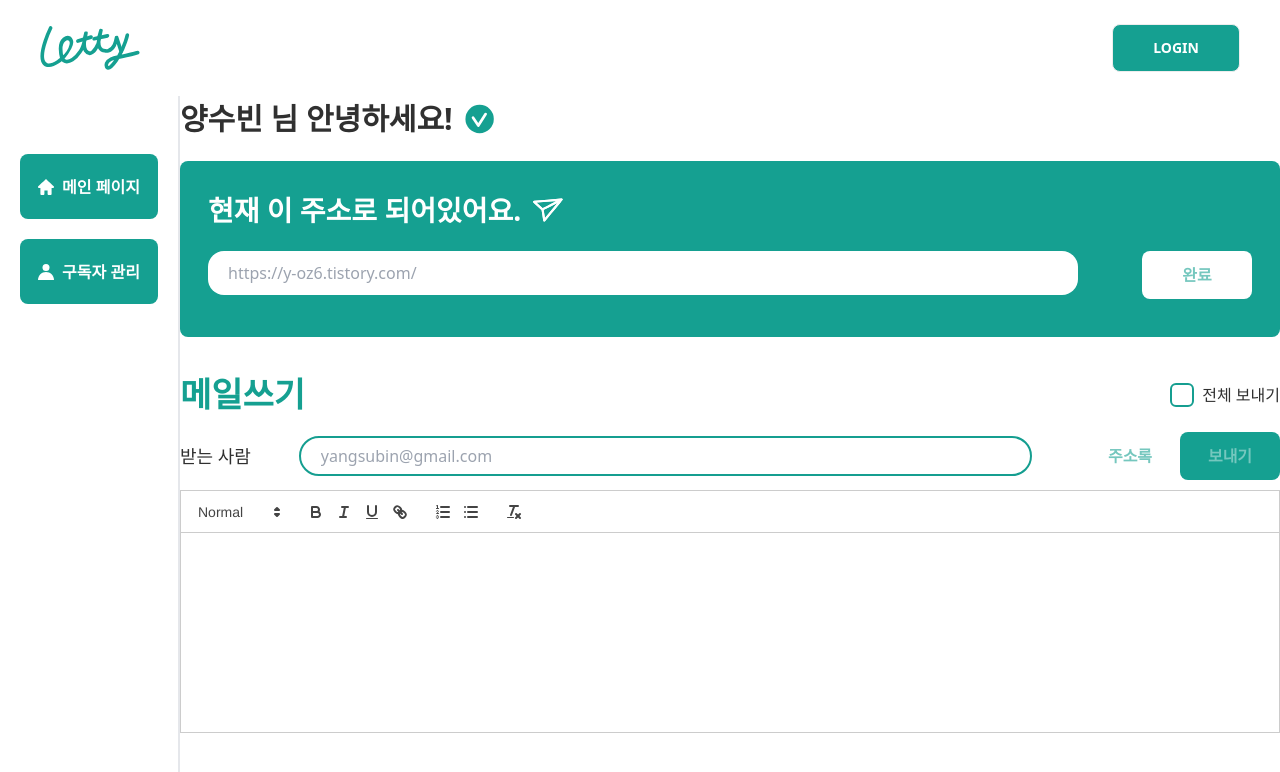
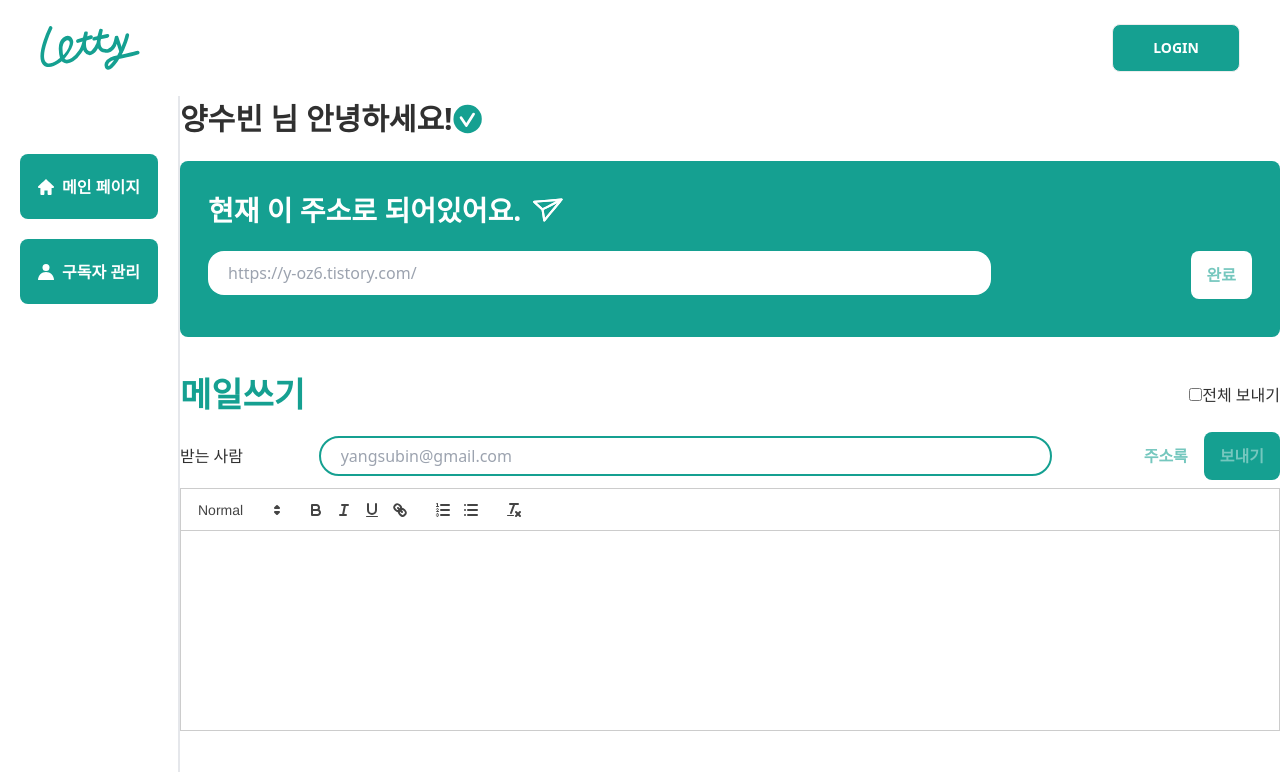
Before and after one commit to letty-project/letty-client, a React (Vite) app: page /mailing in a window 1280 px wide. Shown: the top 772 px of the page. Built offline with nearby package versions, Linux system fonts and the light colour scheme.

Commit message:
feat: mailing page 스타일링

```diff
--- a/src/pages/Mailing.tsx
+++ b/src/pages/Mailing.tsx
@@ -21,9 +21,7 @@ const Mailing = () => {
       <div className="flex justify-center items-center w-screen">
         <div className="flex flex-col h-full w-[1100px]">
           <div className="flex flex-row items-center">
-            <div className="font-black text-[30px] mr-3">
-              양수빈 님 안녕하세요!
-            </div>
+            <div className="font-black text-[30px]">양수빈 님 안녕하세요!</div>
             <CheckIcon width="30px" height="30px" fill="#15A091" />
           </div>
           <div className="rounded-lg flex flex-col w-full p-7 bg-primary-default border-0 h-1/4 my-5">
@@ -37,10 +35,10 @@ const Mailing = () => {
             </div>
             <div className="flex flex-row justify-between pt-5">
               <input
-                className="w-5/6 rounded-2xl h-11 px-5"
+                className="w-3/4 rounded-2xl h-11 px-5"
                 placeholder="https://y-oz6.tistory.com/"
               />
-              <button className="btn w-[110px] ml-8 bg-white text-primary-light  border-0  font-semibold text-base ">
+              <button className="btn bg-white text-primary-light  border-0  font-semibold text-base ">
                 완료
               </button>
             </div>
@@ -50,36 +48,33 @@ const Mailing = () => {
               <div className=" text-primary-default text-[34px] font-black mr-3 my-3">
                 메일쓰기
               </div>
-              <div className="flex flex-row justify-center items-center">
-                <input
-                  id="send-all-button"
-                  type="checkbox"
-                  className="checkbox checkbox-primary border-[2px] rounded-md width-5 height-5 mr-2"
-                />
+              <div>
+                <input id="send-all-button" type="checkbox" />
                 <label htmlFor="send-all-button">전체 보내기</label>
               </div>
             </div>
           </div>
           <div className="flex flex-row justify-between items-center">
-            <label className="text-[18px]" htmlFor="sender">
+            <label className="text-[16px]" htmlFor="sender">
               받는 사람
             </label>
             <input
               id="sender"
-              className="rounded-3xl border-2 border-primary w-2/3 h-10 px-5"
+              className="rounded-3xl border-2 border-[#15A091] w-2/3 h-10 px-5"
               placeholder="yangsubin@gmail.com"
             />
             <div className="flex flex-row">
-              <button className="btn w-[100px] text-[16px] bg-white text-primary-light  border-0  font-semibold text-base ">
+              <button className="btn text-[16px] bg-white text-primary-light  border-0  font-semibold text-base ">
                 주소록
               </button>
-              <button className="btn w-[100px] text-[16px] bg-primary-default text-primary-light  border-0  font-semibold text-base ">
+              <button className="btn text-[16px] bg-primary-default text-primary-light  border-0  font-semibold text-base ">
                 보내기
               </button>
             </div>
           </div>
           <ReactQuill
-            className="bg-white my-2 h-[200px] mt-[10px] "
+            className="bg-white my-2"
+            style={{ height: '200px' }}
             theme="snow"
           />
         </div>
```
